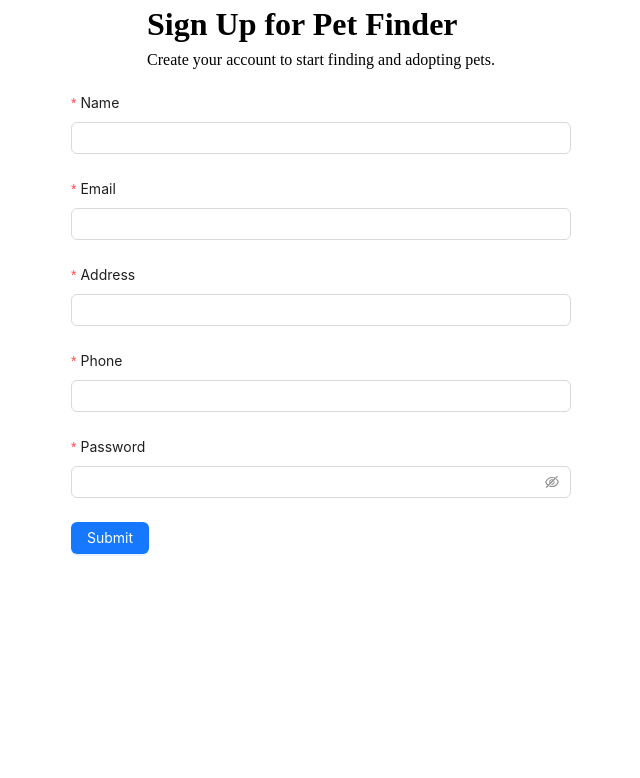
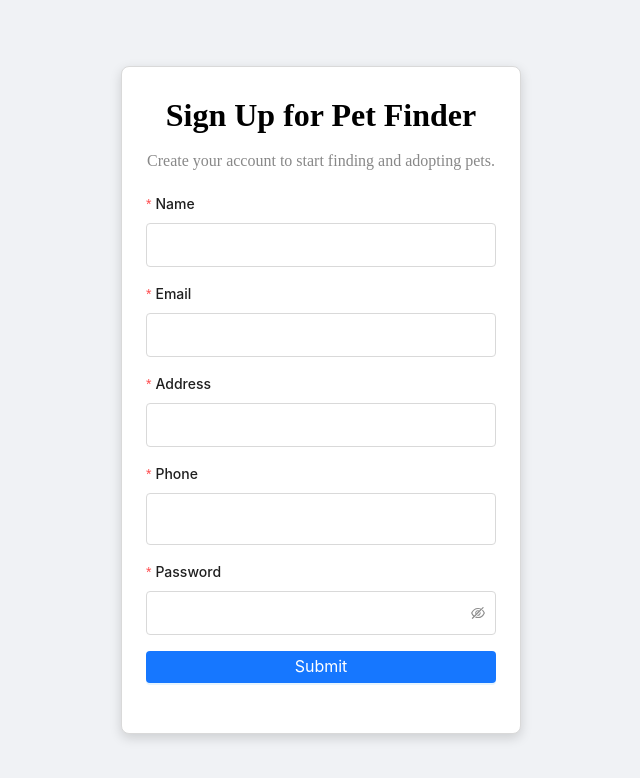
Before and after one commit to Aashirbad29/pet-finder-web-main, a React (Vite) app: page /sign-up in a window 1280 px wide. Shown: the top 778 px of the page, without its empty margins (319-959 px from the left). Built offline with nearby package versions, Linux system fonts and the light colour scheme.

Commit message:
Latest Web Main

```diff
--- a/src/App.jsx
+++ b/src/App.jsx
@@ -11,6 +11,7 @@ import About from "./pages/about/about";
 import SignUp from "./pages/sign-up/sign-up";
 import HomeLayout from "./layout/home-layout";
 import PageNotFound from "./pages/pagenotfound/pagenotfound";
+import RescueRequest from "./pages/rescuse-request/rescue-request";
 
 function App() {
   return (
@@ -31,6 +32,7 @@ function App() {
           <Route element={<ProtectedRoute />}>
             <Route path="/dashboard" element={<DashboardLayout />}>
               <Route index element={<Dashboard />} />
+              <Route path="/dashboard/rescue-request" element={<RescueRequest />} />
             </Route>
           </Route>
         </Routes>
--- a/src/layout/dashboard.jsx
+++ b/src/layout/dashboard.jsx
@@ -18,6 +18,11 @@ const DashboardLayout = () => {
       key: "/dashboard",
       icon: <DashboardOutlined />,
       label: "My Requests",
+    },
+    {
+      key: "/dashboard/rescue-request",
+      icon: <DashboardOutlined />,
+      label: "Rescue Request",
     },
   ];
 
--- a/src/pages/dashboard/dashboard.jsx
+++ b/src/pages/dashboard/dashboard.jsx
@@ -8,10 +8,6 @@ const Dashboard = () => {
     <>
       <Title level={4}>My Requests</Title>
       <MyRequestTable />
-      <Title level={4} style={{ marginTop: 24 }}>
-        Rescue Requests
-      </Title>
-      <RescueRequestTable />
     </>
   );
 };
--- a/src/pages/home/rescue-request-table.jsx
+++ b/src/pages/home/rescue-request-table.jsx
@@ -1,4 +1,4 @@
-import React, { useState } from "react";
+import React from "react";
 import { Button, Form, Input, message, Table } from "antd";
 import { useMutation, useQuery, useQueryClient } from "react-query";
 import { axiosInstance } from "../../utils/axios";
@@ -9,7 +9,7 @@ const RescueRequestTable = () => {
 
   const createMutation = useMutation({
     mutationFn: (newRequest) => axiosInstance.post("/rescues", newRequest),
-    onSuccess: () => {
+    onSuccess: (newData) => {
       message.success("Rescue request created successfully");
       form.resetFields();
       queryClient.invalidateQueries("myRescues");
@@ -17,6 +17,17 @@ const RescueRequestTable = () => {
     onError: (error) => {
       message.error(error.response.data?.msg || "Error creating rescue request");
     },
+  });
+
+  const { data, isLoading } = useQuery("myRescues", () => axiosInstance.get("/rescues/my-rescues"), {
+    initialData: [],
+    select: (data) => ({
+      ...data,
+      data: {
+        ...data.data,
+        result: data.data.result.sort((a, b) => new Date(b.createdAt) - new Date(a.createdAt)),
+      },
+    }),
   });
 
   const columns = [
@@ -51,8 +62,6 @@ const RescueRequestTable = () => {
     },
   ];
 
-  const { data, isLoading } = useQuery("myRescues", () => axiosInstance.get("/rescues/my-rescues"), { initialData: [] });
-
   const onFinish = (values) => {
     createMutation.mutate(values);
   };
@@ -67,7 +76,6 @@ const RescueRequestTable = () => {
           Submit Rescue Request
         </Button>
       </Form>
-
       <Table loading={isLoading} bordered columns={columns} dataSource={data?.data?.result} rowKey="_id" />
     </>
   );
--- a/src/pages/login/login.jsx
+++ b/src/pages/login/login.jsx
@@ -3,6 +3,7 @@ import { Button, Form, Input, message } from "antd";
 import { Link, useNavigate } from "react-router-dom";
 import { login } from "../../api/login";
 import Cookies from "js-cookie";
+import "../../styles/Login.css";
 
 const Login = () => {
   const history = useNavigate();
@@ -26,12 +27,13 @@ const Login = () => {
   };
 
   return (
-    <div className="login-page" style={{ display: "flex", flexDirection: "column", alignItems: "center" }}>
-      <header style={{ marginBottom: "20px" }}>
+    <div className="login-page">
+      <div className="login-container">
+        <header className="login-header">
           <h1>Login to Pet Finder</h1>
           <p>Welcome back! Please login to your account.</p>
         </header>
-      <Form layout="vertical" name="login-form" style={{ width: 500 }} onFinish={onFinish}>
+        <Form layout="vertical" name="login-form" onFinish={onFinish}>
           <Form.Item label="Email" name="email" rules={[{ required: true, message: "Please input email" }]}>
             <Input />
           </Form.Item>
@@ -59,6 +61,7 @@ const Login = () => {
           </Form.Item>
         </Form>
       </div>
+    </div>
   );
 };
 
--- /dev/null
+++ b/src/pages/rescuse-request/rescue-request.jsx
@@ -0,0 +1,16 @@
+import React from "react";
+import RescueRequestTable from "../home/rescue-request-table";
+import Title from "antd/es/typography/Title";
+
+const RescueRequest = () => {
+  return (
+    <>
+      <Title level={4} style={{ marginTop: 24 }}>
+        Rescue Requests
+      </Title>
+      <RescueRequestTable />
+    </>
+  );
+};
+
+export default RescueRequest;
--- a/src/pages/sign-up/sign-up.jsx
+++ b/src/pages/sign-up/sign-up.jsx
@@ -3,6 +3,7 @@ import { Button, Form, Input, InputNumber, message } from "antd";
 import { register } from "../../api/login";
 import Cookies from "js-cookie";
 import { useNavigate } from "react-router-dom";
+import "../../styles/SignUp.css";
 
 const SignUp = () => {
   const history = useNavigate();
@@ -48,12 +49,13 @@ const SignUp = () => {
   };
 
   return (
-    <div className="sign-up-page" style={{ display: "flex", flexDirection: "column", alignItems: "center" }}>
-      <header style={{ marginBottom: "20px" }}>
+    <div className="sign-up-page">
+      <div className="sign-up-container">
+        <header className="sign-up-header">
           <h1>Sign Up for Pet Finder</h1>
           <p>Create your account to start finding and adopting pets.</p>
         </header>
-      <Form layout="vertical" name="sign-up-form" style={{ width: 500 }} onFinish={onFinish}>
+        <Form layout="vertical" name="sign-up-form" onFinish={onFinish}>
           <Form.Item label="Name" name="name" rules={[{ required: true, message: "Please input name" }]}>
             <Input />
           </Form.Item>
@@ -94,6 +96,7 @@ const SignUp = () => {
           </Form.Item>
         </Form>
       </div>
+    </div>
   );
 };
 
--- /dev/null
+++ b/src/styles/Login.css
@@ -0,0 +1,63 @@
+.login-page {
+  display: flex;
+  justify-content: center;
+  align-items: center;
+  min-height: 100vh;
+  background-color: #f0f2f5;
+}
+
+.login-container {
+  width: 100%;
+  max-width: 400px;
+  padding: 24px;
+  background: #fff;
+  border-radius: 8px;
+  box-shadow: 0 4px 12px rgba(0, 0, 0, 0.15);
+  text-align: center;
+}
+
+.login-header {
+  margin-bottom: 20px;
+}
+
+.login-header h1 {
+  margin-bottom: 10px;
+}
+
+.login-header p {
+  margin: 0;
+  color: #888;
+}
+
+.ant-form-item {
+  margin-bottom: 16px;
+}
+
+.ant-form-item label {
+  font-weight: 500;
+}
+
+.ant-form-item input,
+.ant-form-item .ant-input-password {
+  padding: 10px;
+  border-radius: 4px;
+  border: 1px solid #d9d9d9;
+}
+
+.ant-btn-primary {
+  width: 100%;
+  padding: 10px;
+  font-size: 16px;
+  border-radius: 4px;
+  margin-bottom: 10px; /* Add margin-bottom to create space */
+}
+
+.ant-btn-primary:hover {
+  background: #40a9ff;
+  border-color: #40a9ff;
+}
+
+.create-account-link {
+  display: inline-block;
+  margin-top: 10px; /* Add margin-top to create space */
+}
--- /dev/null
+++ b/src/styles/SignUp.css
@@ -0,0 +1,60 @@
+.sign-up-page {
+  display: flex;
+  justify-content: center;
+  align-items: center;
+  min-height: 100vh;
+  background-color: #f0f2f5;
+}
+
+.sign-up-container {
+  width: 100%;
+  max-width: 400px;
+  padding: 24px;
+  background: #fff;
+  border-radius: 8px;
+  box-shadow: 0 4px 12px rgba(0, 0, 0, 0.15);
+  text-align: center;
+  border: 1px solid #d9d9d9; /* Add border */
+}
+
+.sign-up-header {
+  margin-bottom: 20px;
+}
+
+.sign-up-header h1 {
+  margin-bottom: 10px;
+}
+
+.sign-up-header p {
+  margin: 0;
+  color: #888;
+}
+
+.ant-form-item {
+  margin-bottom: 16px;
+}
+
+.ant-form-item label {
+  font-weight: 500;
+}
+
+.ant-form-item input,
+.ant-form-item .ant-input-password,
+.ant-form-item .ant-input-number {
+  padding: 10px;
+  border-radius: 4px;
+  border: 1px solid #d9d9d9;
+}
+
+.ant-btn-primary {
+  width: 100%;
+  padding: 10px;
+  font-size: 16px;
+  border-radius: 4px;
+  margin-bottom: 10px; /* Add margin-bottom to create space */
+}
+
+.ant-btn-primary:hover {
+  background: #40a9ff;
+  border-color: #40a9ff;
+}
```
Lines whose indentation alone changed are shown as unchanged.
